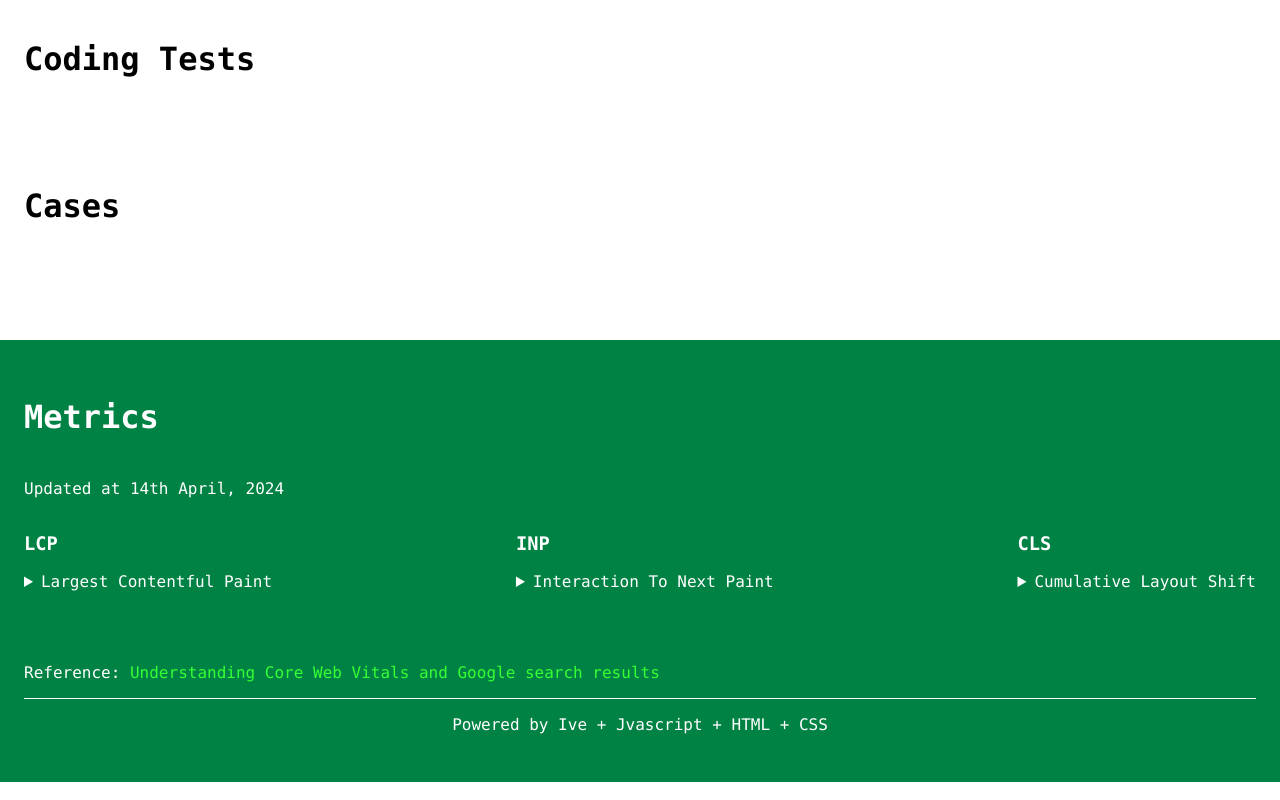
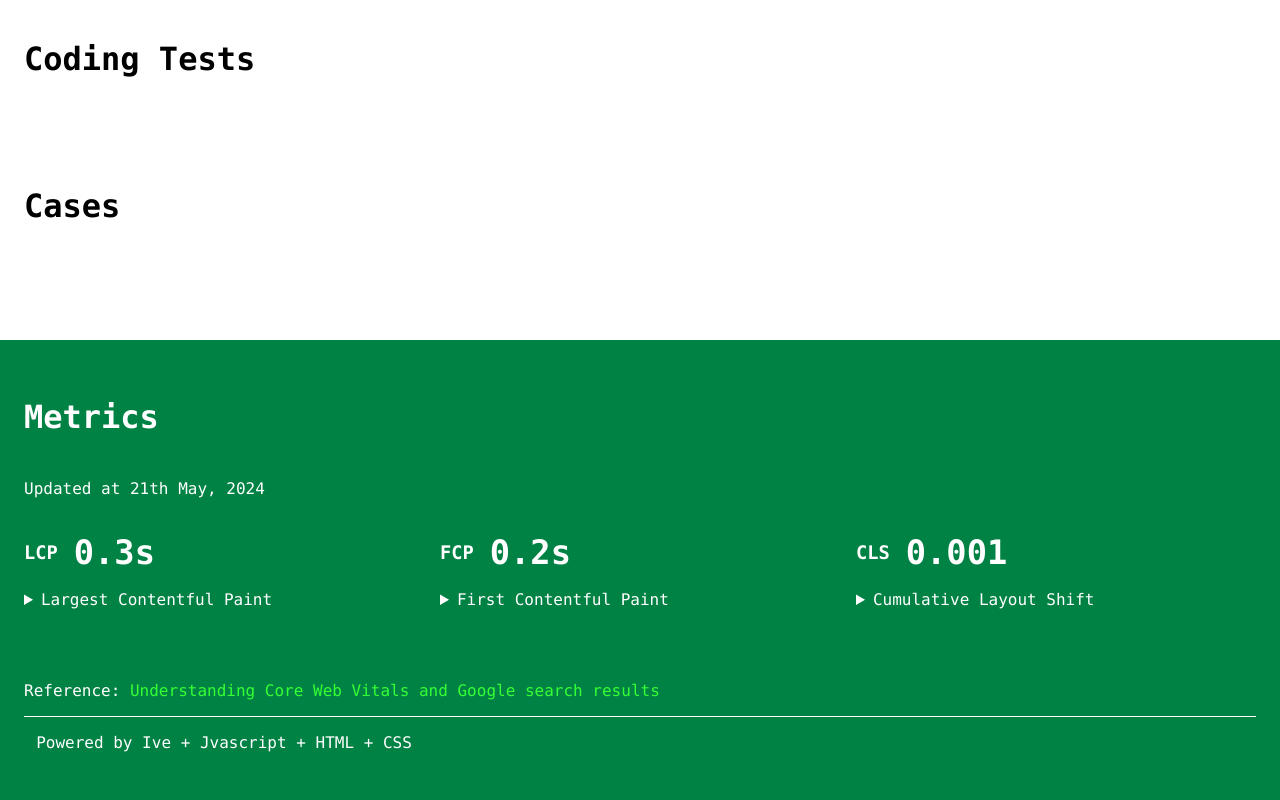
Before and after one commit to IveTou/ive-portfolio, a plain HTML site: page index.html in a window 1280 px wide. Shown: the part 1207-2007 px from the top of the page. Drawn offline with Linux system fonts and the light colour scheme.

Commit message:
feat: show CWV metrics

```diff
--- a/index.html
+++ b/index.html
@@ -121,21 +121,21 @@
         <p><span data-i18n='misc.updated'></span><time data-i18n='metrics.updated_at'>14th April, 2024</time></p>
         <section>
           <div>
-            <h3>LCP</h3>
+            <h3>LCP <span>1.1s</span><span class='dsktp'>0.3s</span></h3>
             <details>
               <summary>Largest Contentful Paint</summary>
               <p data-i18n='metrics.lcp'></p>
             </details>
           </div>
           <div>
-            <h3>INP</h3>
+            <h3>FCP <span>0.9s</span><span class='dsktp'>0.2s</span></h3>
             <details>
-              <summary>Interaction To Next Paint</summary>
-              <p data-i18n='metrics.inp'></p>
+              <summary>First Contentful Paint</summary>
+              <p data-i18n='metrics.fcp'></p>
             </details>
           </div>
           <div>
-            <h3>CLS</h3>
+            <h3>CLS <span>0.011</span><span class='dsktp'>0.001</span></h3>
             <details>
               <summary>Cumulative Layout Shift</summary>
               <p data-i18n='metrics.cls'></p>
--- a/scripts/main.js
+++ b/scripts/main.js
@@ -42,10 +42,14 @@ const contentJson = {
   },
   metrics: {
     title: { en: 'Metrics', pt: 'Métricas'},
-    updated_at: { en: '14th April, 2024 ', pt: '14 de Abril, 2024'},
+    updated_at: { en: '21th May, 2024 ', pt: '21 de Maio, 2024'},
     lcp: {
       en: 'Measures loading performance. To provide a good user experience, strive to have LCP occur within the first 2.5 seconds of the page starting to load.',
       pt: 'Mede o desempenho de carregamento. Para fornecer uma boa experiência ao usuário, esforce-se para que o LCP ocorra nos primeiros 2,5 segundos após o início do carregamento da página.'
+    },
+    fcp: {
+      en: 'FCP measures the time from when the user first navigates to the page to when any part of the page\'s content is rendered on the screen. To provide a good user experience, sites must have an FCP of 1.8 seconds or less.',
+      pt: 'O FCP mede o tempo desde o momento em que o usuário navega pela primeira vez até a página até o momento em que qualquer parte do conteúdo da página é renderizada na tela. Para proporcionar uma boa experiência ao usuário, os sites devem ter um FCP de 1,8 segundos ou menos.'
     },
     inp: {
       en: 'Measures responsiveness. To provide a good user experience, strive to have an INP of less than 200 milliseconds.',
--- a/style.css
+++ b/style.css
@@ -205,9 +205,29 @@ footer {
 }
 
 footer h2, footer h3 {
+  display: flex;
+  gap: 16px;
+  align-items: center;
+  text-align: initial;
   color: var(--font-color-footer);
 }
 
+footer h3 span {
+  display: block;
+  font-size: 1.8em;
+  font-weight: 700;
+
+  @media only screen and (min-width: 768px) {
+    display: none;
+  }
+}
+
+footer .dsktp {
+  display: none;
+  @media only screen and (min-width: 768px) {
+    display: block;
+  }
+}
 
 footer section {
   display: flex;
@@ -215,7 +235,9 @@ footer section {
   justify-content: space-between;
 
   @media only screen and (min-width: 768px) {
-    flex-flow: row;
+    display: grid;
+    gap: 16px;
+    grid-template-columns: repeat(3, 1fr);
   }
 }
 
```
